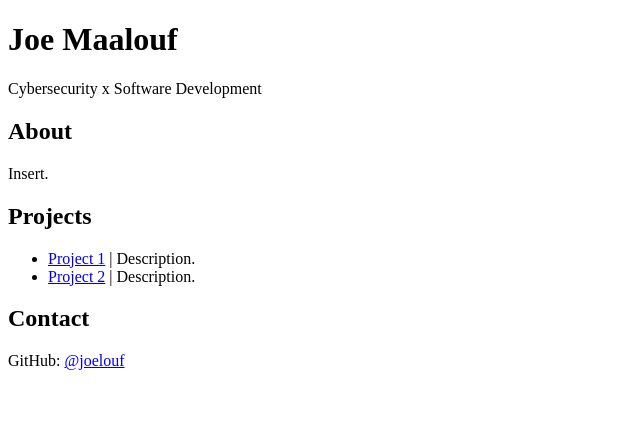
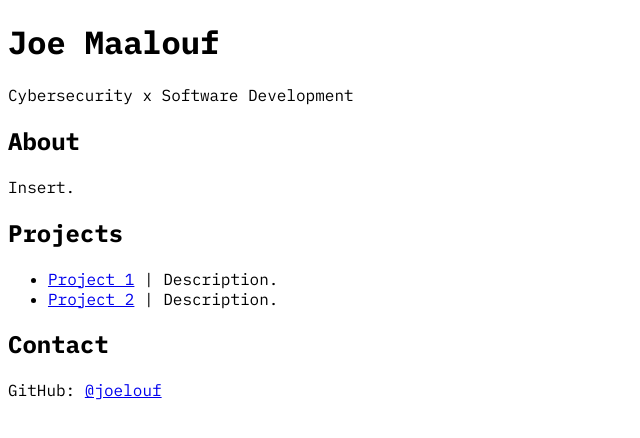
Before and after one commit to joelouf/joelouf.github.io, a plain HTML site: page index.html in a window 1280 px wide. Shown: the whole page, without its empty margins (0-640 px from the left). Drawn offline with Linux system fonts and the light colour scheme.

Commit message:
Debug font style

```diff
--- a/style.css
+++ b/style.css
@@ -81,3 +81,7 @@
     font-weight: 700;
     font-style: italic;
 }
+
+body {
+    font-family: 'IBM Plex Mono', monospace;
+}
```
